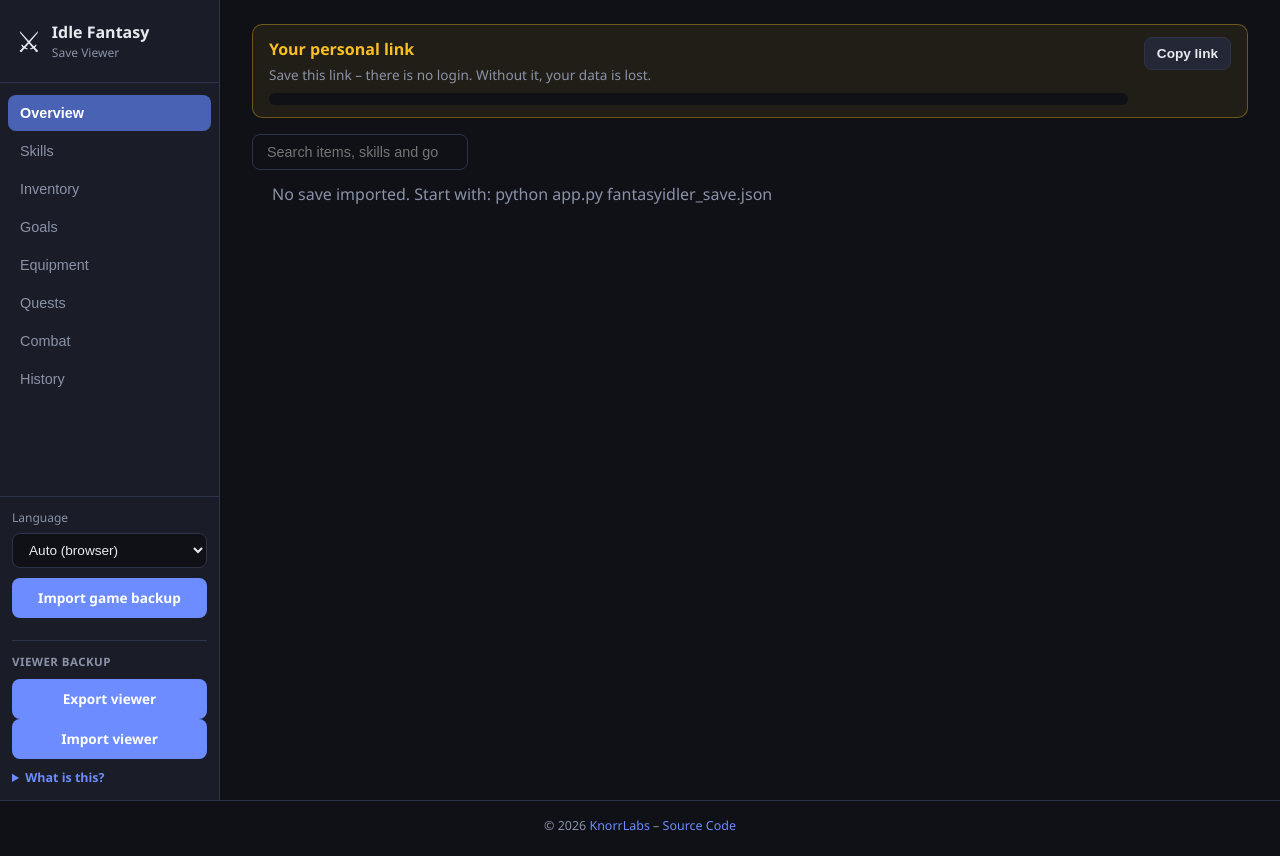
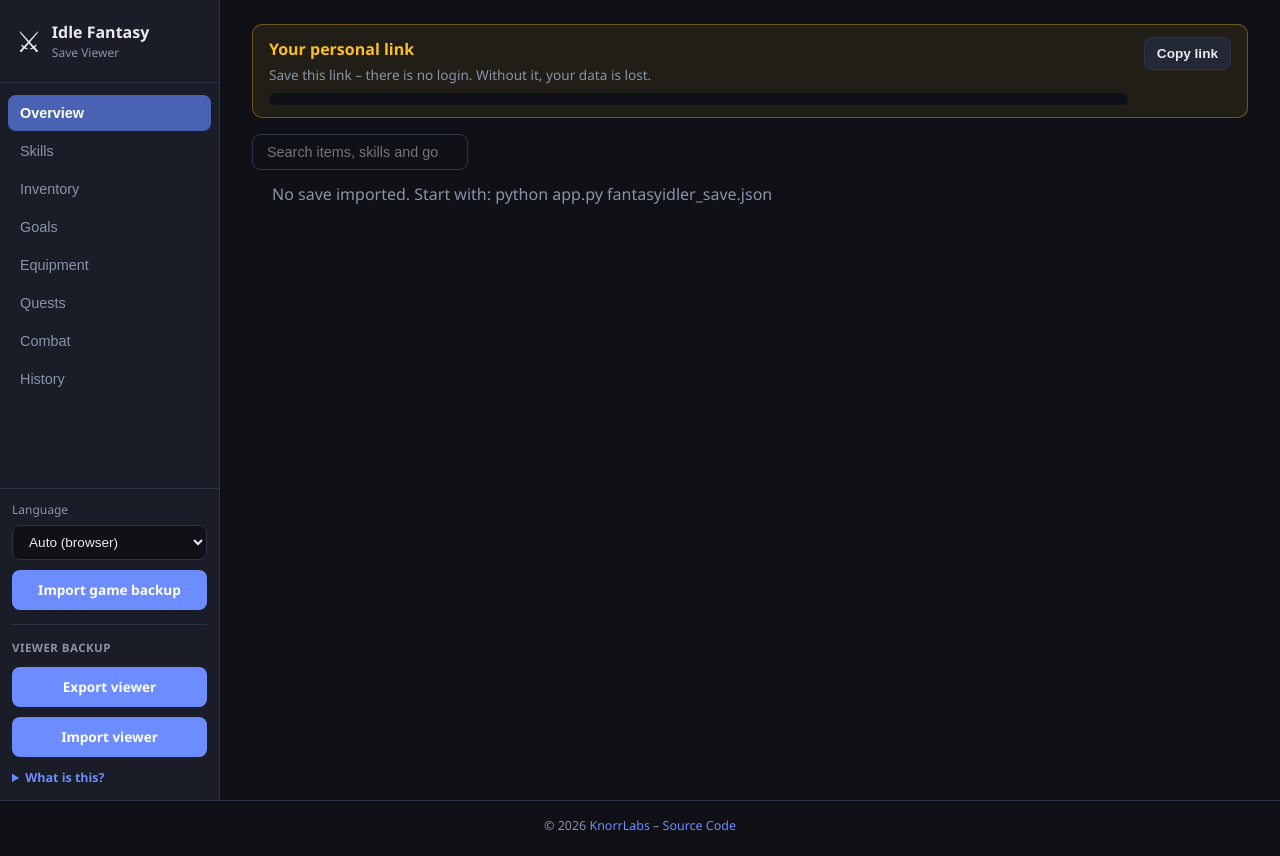
Before and after one commit to elpatron68/Idle-Fantasy-Save-Viewer, a Flask app: template templates/index.html in a window 1280 px wide. Run offline with Flask 3, Linux system fonts and the light colour scheme; the template is opened without the code that fills it, so the values that code supplies are empty; parts of the project's set-up code (start-up, migrations or seed data) failed here and were passed over.

Commit message:
Fix vertical spacing in the viewer backup sidebar section.
Use flex gap so export and import buttons no longer sit flush against each other.

Co-authored-by: Cursor <cursoragent@cursor.com>

```diff
--- a/static/style.css
+++ b/static/style.css
@@ -1026,16 +1026,18 @@ tr.has-goal td:first-child { font-weight: 600; }
   display: block;
   text-align: center;
   text-decoration: none;
-  margin-top: 8px;
 }
 
 .sidebar-backup-block {
-  margin-top: 12px;
-  padding-top: 12px;
+  margin-top: 4px;
+  padding-top: 14px;
   border-top: 1px solid var(--border);
+  display: flex;
+  flex-direction: column;
+  gap: 10px;
 }
 .sidebar-backup-label {
-  margin: 0 0 8px;
+  margin: 0;
   font-size: 0.72rem;
   font-weight: 700;
   text-transform: uppercase;
@@ -1043,7 +1045,7 @@ tr.has-goal td:first-child { font-weight: 600; }
   color: var(--text-muted);
 }
 .sidebar-backup-help {
-  margin-top: 10px;
+  margin-top: 2px;
   font-size: 0.78rem;
   color: var(--text-muted);
 }
```
